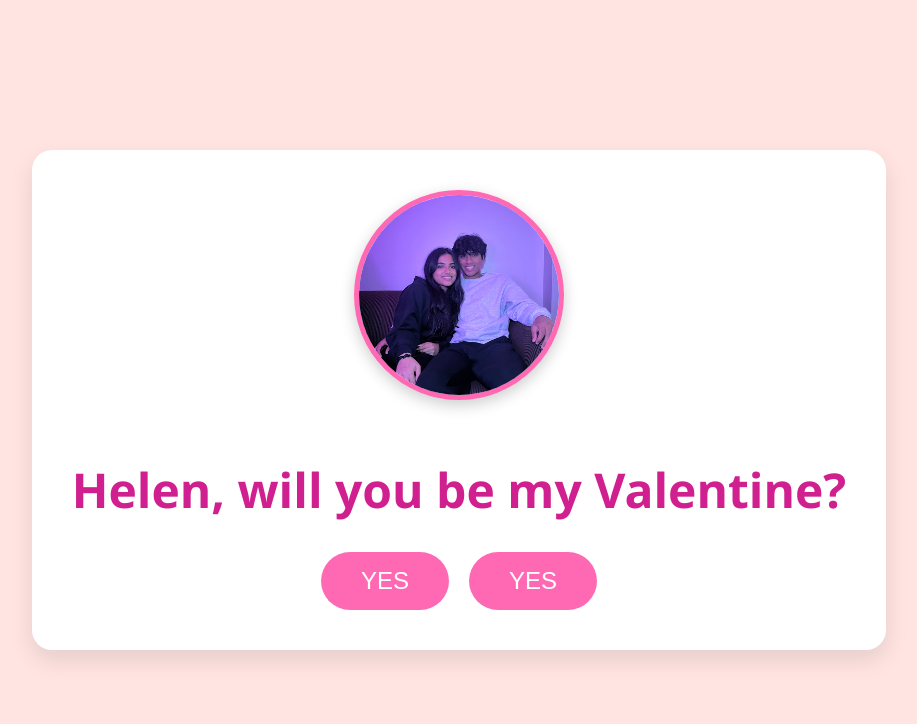
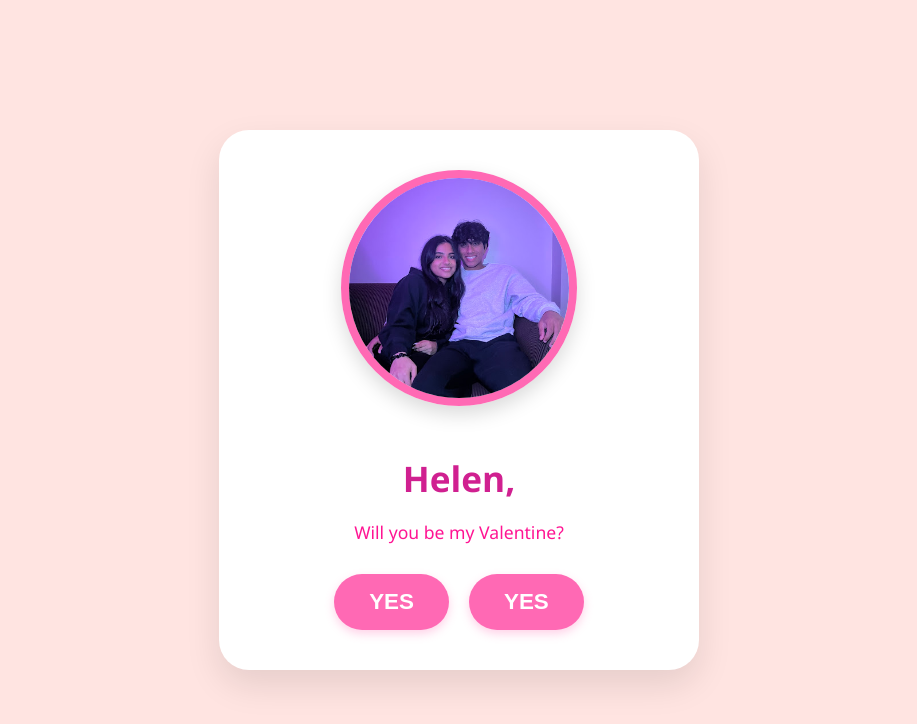
Before and after one commit to johancheriyan23-cpu/FORHELEN, a plain HTML site: page index.html in a window 1280 px wide. Shown: the whole page, without its empty margins (181-1098 px from the left). Drawn offline with Linux system fonts and the light colour scheme.

Commit message:
Update index.html

```diff
--- a/index.html
+++ b/index.html
@@ -3,10 +3,11 @@
 <head>
     <meta charset="UTF-8">
     <meta name="viewport" content="width=device-width, initial-scale=1.0">
-    <title>Be My Valentine?</title>
+    <title>For Helen ❤️</title>
     <style>
+        /* General Page Styling */
         body {
-            background-color: #ffe4e1;
+            background-color: #ffe4e1; /* Light pink background */
             display: flex;
             flex-direction: column;
             align-items: center;
@@ -14,71 +15,94 @@
             height: 100vh;
             margin: 0;
             font-family: 'Segoe UI', Tahoma, Geneva, Verdana, sans-serif;
+            transition: background-color 0.8s ease; /* Smooth color change on click */
+            overflow: hidden;
+        }
+
+        /* The white card container */
+        .container {
+            background: white;
+            padding: 40px;
+            border-radius: 30px;
+            box-shadow: 0 15px 35px rgba(0,0,0,0.1);
             text-align: center;
+            max-width: 400px;
+            width: 90%;
+            z-index: 10;
+        }
+
+        /* Styling for the photo of you two */
+        .couple-photo {
+            width: 220px;
+            height: 220px;
+            object-fit: cover;
+            border-radius: 50%;
+            border: 8px solid #ff69b4;
+            margin-bottom: 20px;
+            box-shadow: 0 8px 20px rgba(0,0,0,0.15);
         }
 
         h1 {
             color: #d02090;
-            font-size: 3rem;
-            margin-bottom: 20px;
+            font-size: 2.2rem;
+            margin-bottom: 10px;
         }
 
-        .container {
-            background: white;
-            padding: 40px;
-            border-radius: 20px;
-            box-shadow: 0 10px 25px rgba(0,0,0,0.1);
+        p {
+            color: #ff1493;
+            font-size: 1.1rem;
+            margin-bottom: 30px;
         }
 
+        /* Button Layout */
         .buttons {
             display: flex;
             gap: 20px;
             justify-content: center;
-            margin-top: 30px;
         }
 
         button {
             background-color: #ff69b4;
             color: white;
             border: none;
-            padding: 15px 40px;
-            font-size: 1.5rem;
+            padding: 15px 35px;
+            font-size: 1.4rem;
+            font-weight: bold;
             border-radius: 50px;
             cursor: pointer;
             transition: transform 0.2s, background-color 0.2s;
+            box-shadow: 0 4px 10px rgba(255, 105, 180, 0.3);
         }
 
         button:hover {
+            transform: scale(1.1);
             background-color: #ff1493;
-            transform: scale(1.1);
         }
 
+        /* The big "Success" message */
         #response {
-            margin-top: 30px;
+            margin-top: 20px;
             font-size: 2rem;
             color: #ff1493;
             display: none;
             font-weight: bold;
+            animation: bounce 0.5s ease;
         }
 
-        .heart {
-            color: #ff1493;
-            font-size: 50px;
-            animation: beat 1s infinite;
+        @keyframes bounce {
+            0% { transform: scale(0.5); }
+            100% { transform: scale(1); }
         }
 
-        @keyframes beat {
-            0% { transform: scale(1); }
-            50% { transform: scale(1.2); }
-            100% { transform: scale(1); }
-        }
     </style>
 </head>
 <body>
 
     <div class="container">
-        <img src="us.png" alt="Us" style="width: 200px; height: 200px; object-fit: cover; border-radius: 50%; border: 5px solid #ff69b4; margin-bottom: 20px; box-shadow: 0 5px 15px rgba(0,0,0,0.2);">
-        <h1>Helen, will you be my Valentine?</h1>
+        <img src="us.png" alt="Us" class="couple-photo">
+
+        <h1>Helen,</h1>
+        <p>Will you be my Valentine?</p>
 
         <div class="buttons" id="button-group">
             <button onclick="sayYes()">YES</button>
@@ -90,9 +114,17 @@
 
     <script>
         function sayYes() {
+            // Hide the buttons
             document.getElementById('button-group').style.display = 'none';
+            // Show the "I knew you'd say yes" message
             document.getElementById('response').style.display = 'block';
+            // Change background to a deeper romantic pink
             document.body.style.backgroundColor = "#ffb6c1";
+
+            // Optional: Alert box for extra impact
+            setTimeout(() => {
+                alert("Best decision ever! ❤️");
+            }, 500);
         }
     </script>
 
```
